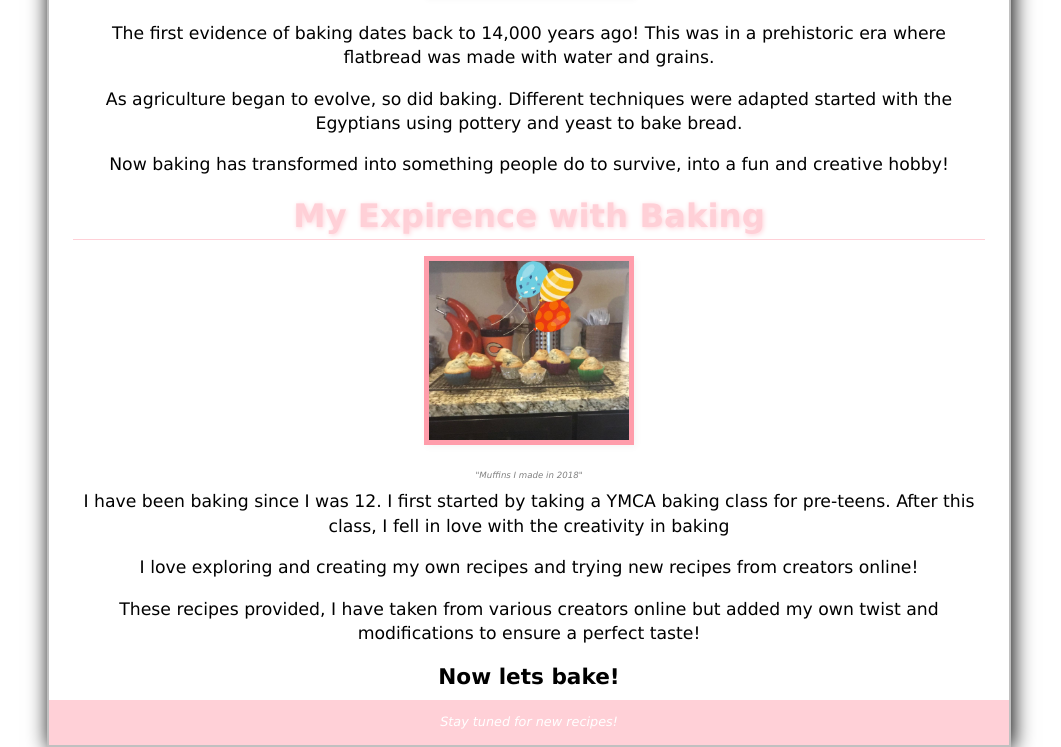
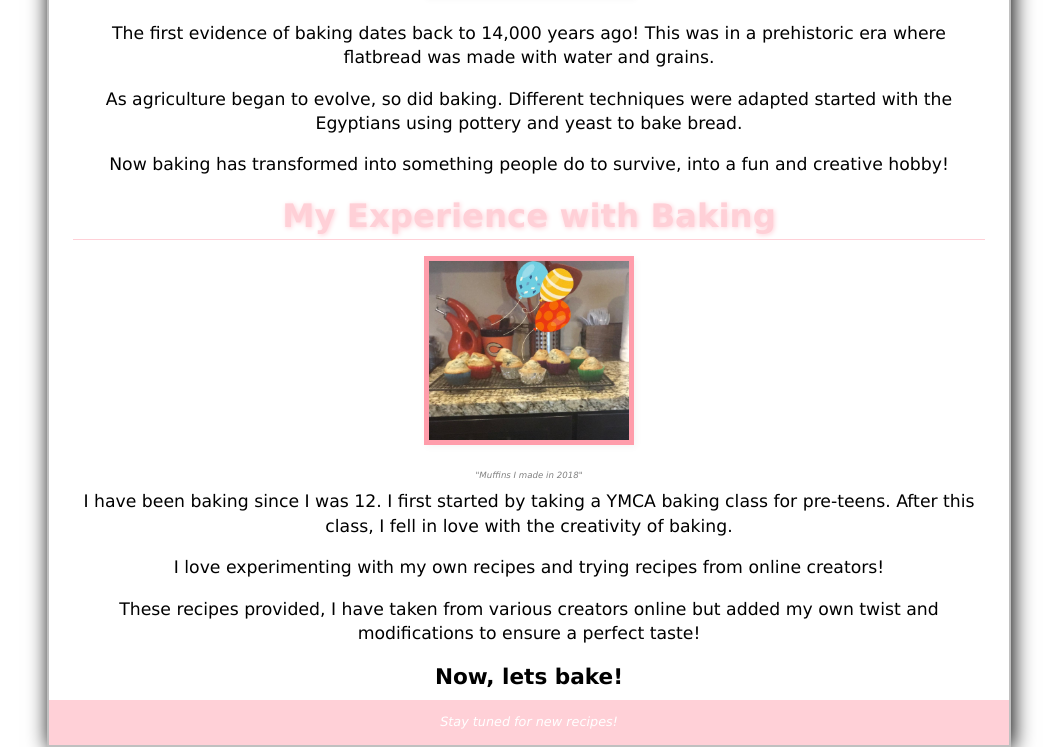
Before and after one commit to bushgc/final, a plain HTML site: page index.html in a window 1280 px wide. Shown: the part 359-1106 px from the top of the page, without its empty margins (111-1172 px from the left). Drawn offline with Linux system fonts and the light colour scheme.

Commit message:
touch ups

```diff
--- a/index.html
+++ b/index.html
@@ -49,22 +49,22 @@
         <p>Now baking has transformed into something people do to survive, into a fun and creative hobby!</p>
       </section>
 
-        <h2>My Expirence with Baking</h2>
+        <h2>My Experience with Baking</h2>
 
         <figure>
         <img src="images/Muffins2018.jpg" alt="Muffins I previously made" class="pics"> <figcaption>"Muffins I made in 2018"
         </figure>
 
       <section class="me-text">
-        <p>I have been baking since I was 12. I first started by taking a YMCA baking class for pre-teens. After this class, I fell in love with the creativity in baking </p>
+        <p>I have been baking since I was 12. I first started by taking a YMCA baking class for pre-teens. After this class, I fell in love with the creativity of baking. </p>
 
-        <p> I love exploring and creating my own recipes and trying new recipes from creators online!</p>
+        <p> I love experimenting with my own recipes and trying recipes from online creators!</p>
 
         <p> These recipes provided, I have taken from various creators online but added my own twist and modifications to ensure a perfect taste!</p>
 
       </section>
 
-      <h3>Now lets bake!</h3>
+      <h3>Now, lets bake!</h3>
 
       </section>
     </main>
```
Also changed, not shown: cookies.html (+8 -2 lines).
